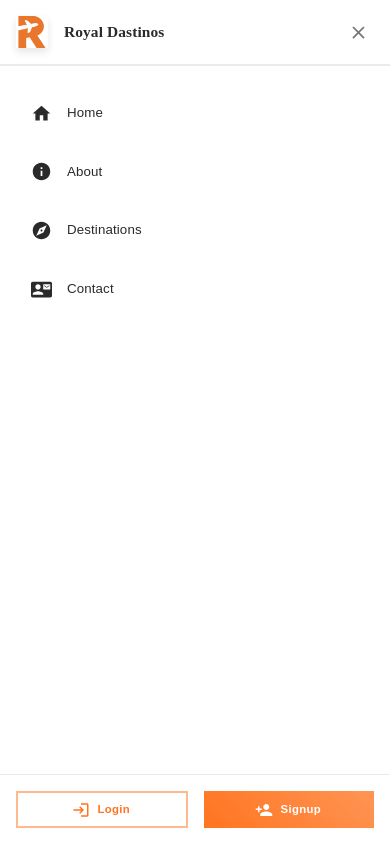
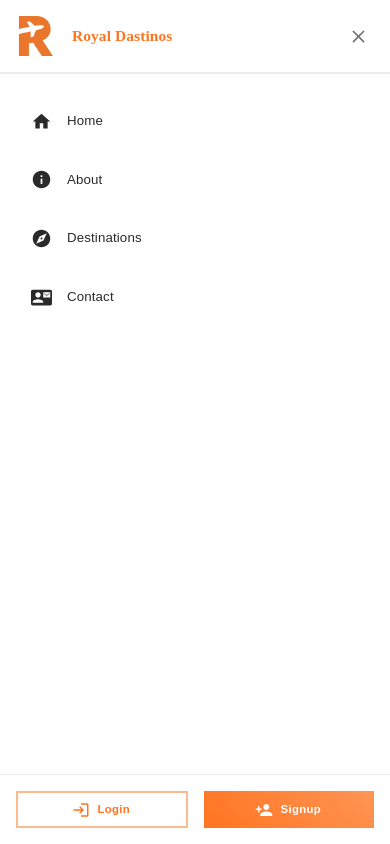
Before and after one commit to DMasilva/theatre-tours, a React (Create React App) app: page /book in a window 390 px wide. Both pictures are taken after a click on the button "menu". Shown: the top 844 px of the page. Built offline with nearby package versions, Linux system fonts and the light colour scheme; grey boxes are pictures that could not be loaded.

Commit message:
logo fix

```diff
--- a/src/components/Navbar.js
+++ b/src/components/Navbar.js
@@ -31,6 +31,7 @@ import {
   Close as CloseIcon
 } from '@mui/icons-material';
 import logo from '../logos/logo-transparent.png';
+import logoIcon from '../logos/logo-transparent.png';
 
 const Navbar = () => {
   const [isOpen, setIsOpen] = useState(false);
@@ -93,13 +94,15 @@ const Navbar = () => {
         borderBottom: `1px solid ${theme.palette.divider}`
       }}>
         <Box sx={{ display: 'flex', alignItems: 'center' }}>
-          <Avatar
-            src={logo}
+          <Box
+            component="img"
+            src={logoIcon}
             alt="Royal Dastinos Tours Logo"
-            variant="square"
             sx={{
-              height: { xs: 32, sm: 40 },
+              height: { xs: 40, sm: 45 },
               width: 'auto',
+              maxWidth: '120px',
+              objectFit: 'contain',
               mr: 2
             }}
           />
@@ -108,7 +111,8 @@ const Navbar = () => {
             sx={{
               fontFamily: '"Playfair Display", serif',
               fontWeight: 600,
-              fontSize: { xs: '1.1rem', sm: '1.25rem' }
+              fontSize: { xs: '1.1rem', sm: '1.25rem' },
+              color: theme.palette.primary.main
             }}
           >
             Royal Dastinos
@@ -234,17 +238,35 @@ const Navbar = () => {
           {/* Logo */}
           <Box sx={{ flexGrow: 0, mr: 2, display: 'flex', alignItems: 'center' }}>
             <Link to="/" style={{ display: 'flex', alignItems: 'center', textDecoration: 'none' }}>
-              <Avatar
+              {/* Mobile: Show icon only */}
+              {isMobile && (
+                <Box
+                  component="img"
+                  src={logoIcon}
+                  alt="Royal Dastinos Tours Logo"
+                  sx={{
+                    height: { xs: 45, sm: 50 },
+                    width: 'auto',
+                    maxWidth: { xs: '120px', sm: '140px' },
+                    objectFit: 'contain'
+                  }}
+                />
+              )}
+              {/* Desktop: Show logo with text */}
+              {!isMobile && (
+                <>
+                  <Box
+                    component="img"
                     src={logo}
                     alt="Royal Dastinos Tours Logo"
-                variant="square"
                     sx={{
-                  height: { xs: 32, sm: 36, md: 50 },
+                      height: { md: 45, lg: 50 },
                       width: 'auto',
-                  mr: { xs: 1, sm: 1.5, md: 2 }
+                      maxWidth: { md: '150px', lg: '180px' },
+                      objectFit: 'contain',
+                      mr: { md: 1.5 }
                     }}
                   />
-              {!isMobile && (
                   <Typography
                     variant="h5"
                     sx={{
@@ -252,11 +274,12 @@ const Navbar = () => {
                       fontWeight: 600,
                       color: theme.palette.primary.main,
                       letterSpacing: '0.5px',
-                    fontSize: { sm: '1.3rem', md: '1.5rem', lg: '1.75rem' }
+                      fontSize: { md: '1.5rem', lg: '1.75rem' }
                     }}
                   >
                     Royal Dastinos
                   </Typography>
+                </>
               )}
             </Link>
           </Box>
--- a/src/components/pages/Footer.js
+++ b/src/components/pages/Footer.js
@@ -183,8 +183,10 @@ const Footer = () => {
                   src={logo}
                   alt="Royal Dastinos Tours Logo"
                   sx={{
-                    height: { xs: 50, sm: 60 },
+                    height: { xs: 60, sm: 70 },
                     width: 'auto',
+                    maxWidth: '200px',
+                    objectFit: 'contain',
                     mb: 2
                   }}
                 />
```
Lines whose indentation alone changed are shown as unchanged.
